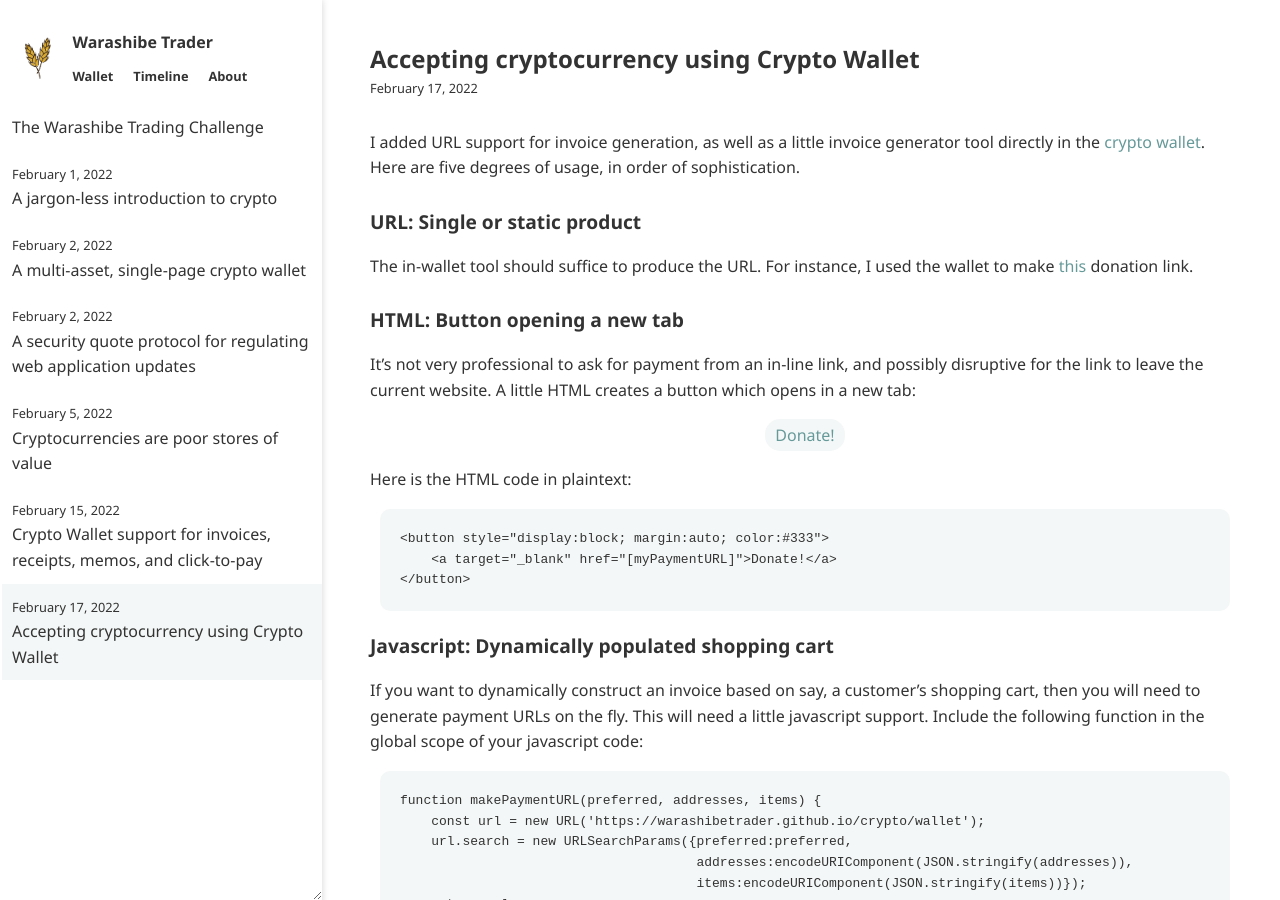
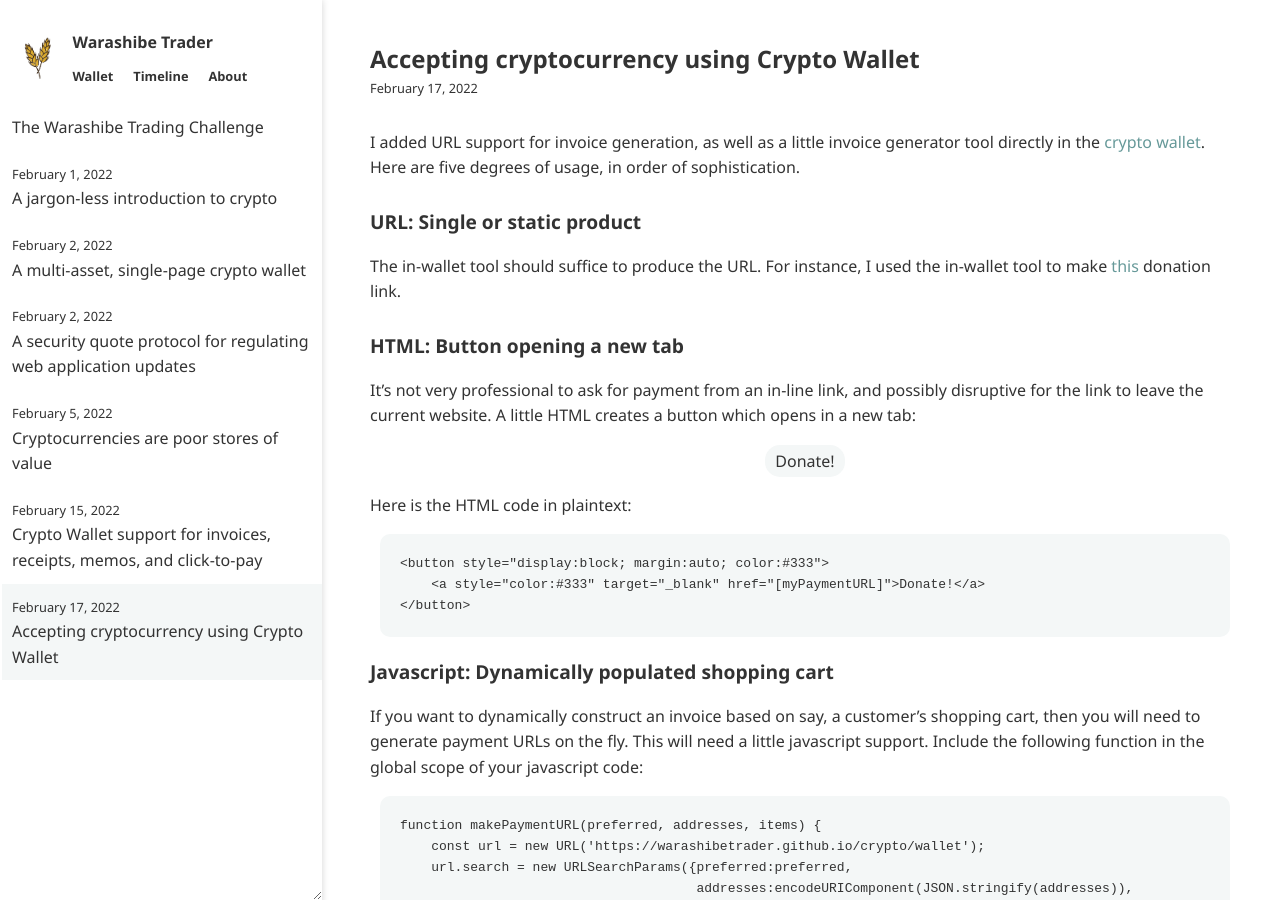
Before and after one commit to warashibetrader/warashibetrader.github.io, a Jekyll site: the page built from _posts/2022-02-17-invoices.md, in a window 1280 px wide and 900 px high. Built offline with Jekyll 4.4.1, drawn with Linux system fonts in a browser that asks for light colours.

Commit message:
Update 2022-02-17-invoices.md

```diff
--- a/_posts/2022-02-17-invoices.md
+++ b/_posts/2022-02-17-invoices.md
@@ -6,7 +6,7 @@
 
 ### URL: Single or static product
 
-The in-wallet tool should suffice to produce the URL. For instance, I used the wallet to make [this](https://warashibetrader.github.io/crypto/wallet?preferred=XNO&addresses=%257B%2522XNO%2522%253A%2522nano_1gpquwssoy8491ajmxp9cxjb3o38imcxidissob7cxc38o6h6r4d8gg639b7%2522%257D&items=%255B%257B%2522item%2522%253A%2522Donation%2520to%2520the%2520developer%2522%252C%2522XNO%2522%253A%25221%2522%257D%252C%257B%2522item%2522%253A%2522A%2520memo%2522%252C%2522XNO%2522%253A%2522%2522%257D%255D) donation link.
+The in-wallet tool should suffice to produce the URL. For instance, I used the in-wallet tool to make [this](https://warashibetrader.github.io/crypto/wallet?preferred=XNO&addresses=%257B%2522XNO%2522%253A%2522nano_1gpquwssoy8491ajmxp9cxjb3o38imcxidissob7cxc38o6h6r4d8gg639b7%2522%257D&items=%255B%257B%2522item%2522%253A%2522Donation%2520to%2520the%2520developer%2522%252C%2522XNO%2522%253A%25221%2522%257D%252C%257B%2522item%2522%253A%2522A%2520memo%2522%252C%2522XNO%2522%253A%2522%2522%257D%255D) donation link.
 
 
 
@@ -15,12 +15,12 @@
 
 It's not very professional to ask for payment from an in-line link, and possibly disruptive for the link to leave the current website. A little HTML creates a button which opens in a new tab:
 
-<button style="display:block; margin:auto; color:#333"><a target="_blank" href="https://warashibetrader.github.io/crypto/wallet?preferred=XNO&addresses=%257B%2522XNO%2522%253A%2522nano_1gpquwssoy8491ajmxp9cxjb3o38imcxidissob7cxc38o6h6r4d8gg639b7%2522%257D&items=%255B%257B%2522item%2522%253A%2522Donation%2520to%2520the%2520developer%2522%252C%2522XNO%2522%253A%25221%2522%257D%252C%257B%2522item%2522%253A%2522A%2520memo%2522%252C%2522XNO%2522%253A%2522%2522%257D%255D">Donate!</a></button>
+<button style="display:block; margin:auto;"><a style="color:#333" target="_blank" href="https://warashibetrader.github.io/crypto/wallet?preferred=XNO&addresses=%257B%2522XNO%2522%253A%2522nano_1gpquwssoy8491ajmxp9cxjb3o38imcxidissob7cxc38o6h6r4d8gg639b7%2522%257D&items=%255B%257B%2522item%2522%253A%2522Donation%2520to%2520the%2520developer%2522%252C%2522XNO%2522%253A%25221%2522%257D%252C%257B%2522item%2522%253A%2522A%2520memo%2522%252C%2522XNO%2522%253A%2522%2522%257D%255D">Donate!</a></button>
 
 Here is the HTML code in plaintext:
 
     <button style="display:block; margin:auto; color:#333">
-        <a target="_blank" href="[myPaymentURL]">Donate!</a>
+        <a style="color:#333" target="_blank" href="[myPaymentURL]">Donate!</a>
     </button>
 
 
```
